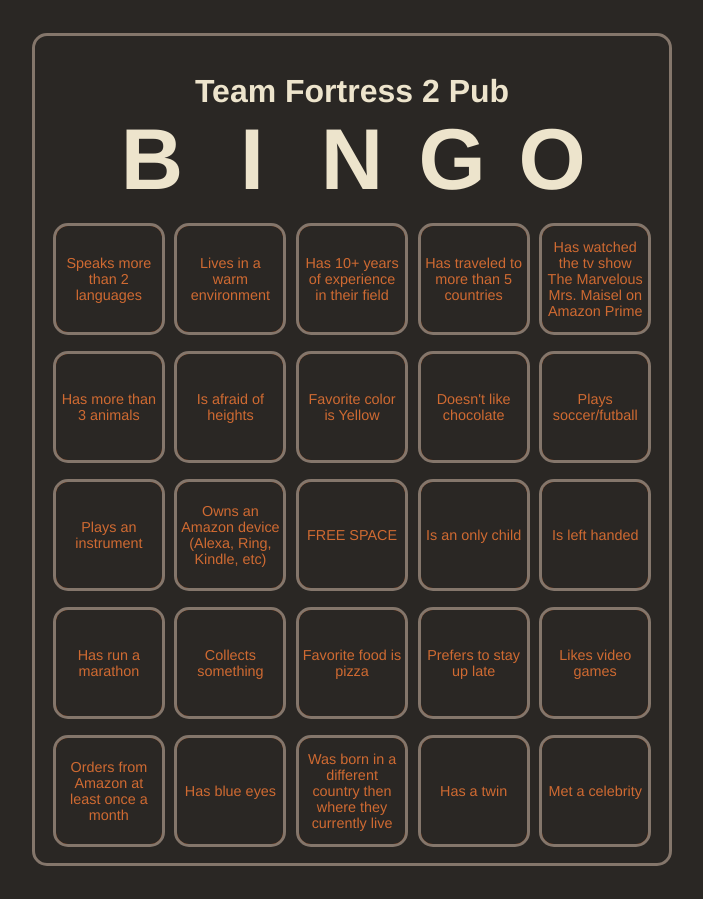
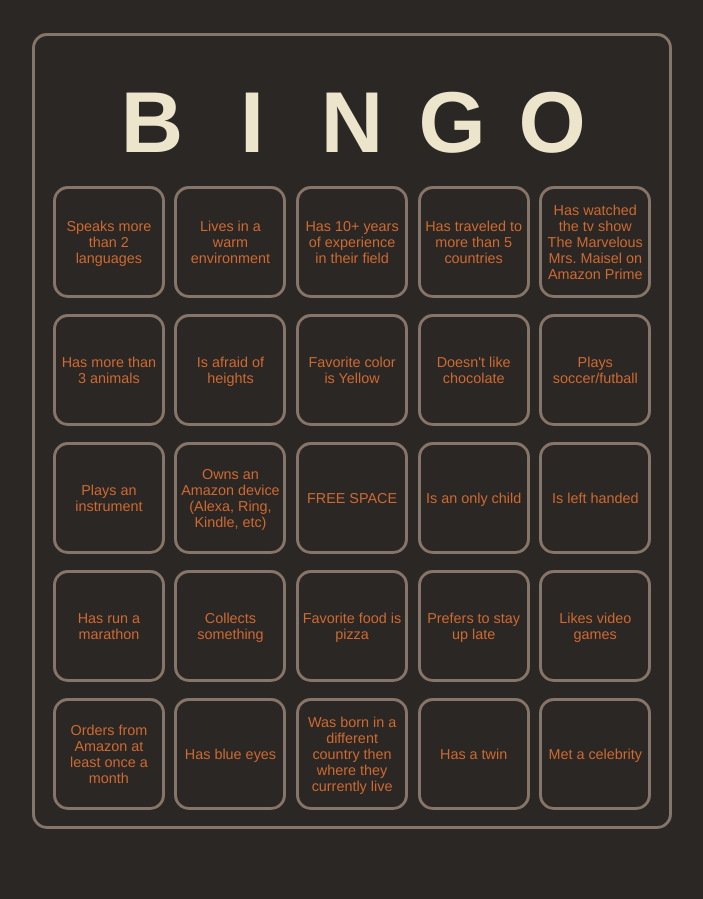
Before and after one commit to jjooeeeee/bingo, a plain HTML site: page index.html in a window 1280 px wide. Shown: the whole page, without its empty margins (288-991 px from the left). After the commit the page ends 862 px from the top, so only its background shows below. Drawn offline with nearby package versions, Linux system fonts and the light colour scheme.

Commit message:
Update index.html

```diff
--- a/index.html
+++ b/index.html
@@ -19,7 +19,6 @@
 
   <main>
   <h1>
-    Team Fortress 2 Pub<br>
     <span>B</span>
     <span>I</span>
     <span>N</span>
```
